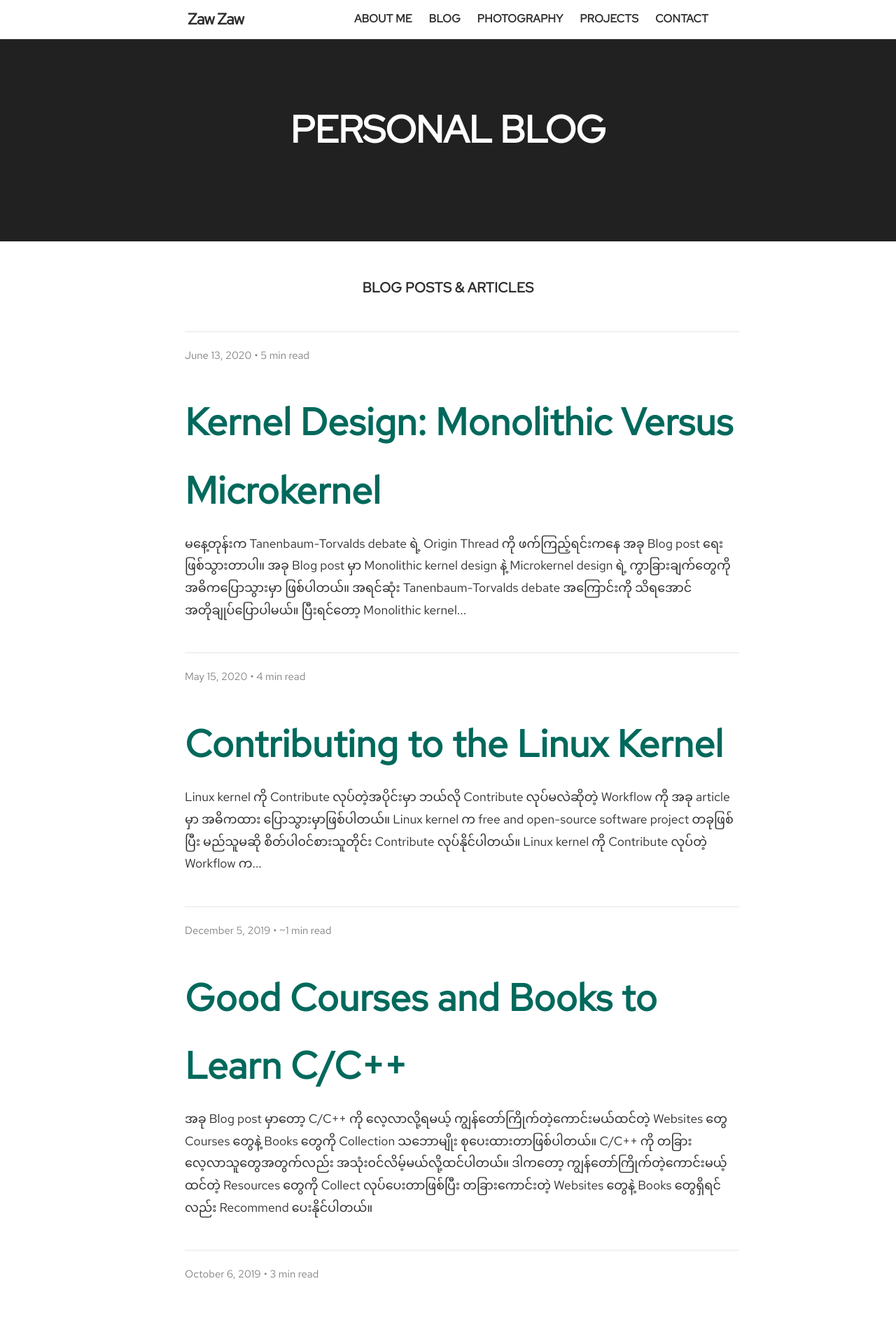
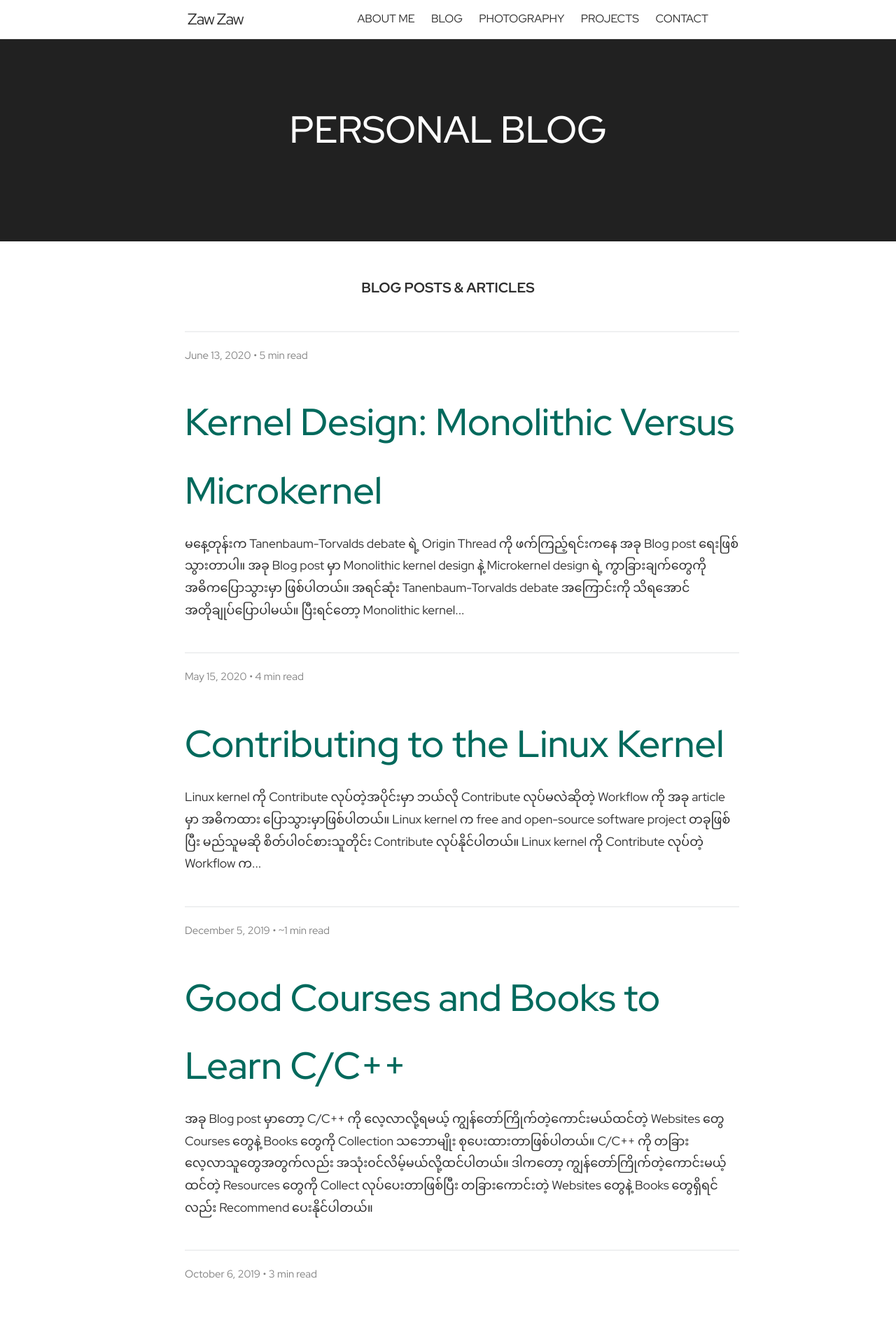
Before and after one commit to zawzaww/zawzaww.github.io, a Jekyll site: the page built from blog/index.html, in a window 1280 px wide. Shown: the top 1891 px of the page at 70% size. Built offline with Jekyll 4.4.1, drawn with Linux system fonts in a browser that asks for light colours; the list of posts is cut into pages by our own code.

Commit message:
_layouts: _sass: update Red Hat Disply font link with various font weights

```diff
--- a/_includes/site-header.html
+++ b/_includes/site-header.html
@@ -5,7 +5,7 @@
     {% assign page_paths = site.header_pages | default: default_paths %}
 
     {% if page.layout != 'home' %}
-    <a class="site-title" href="{{ "/" | relative_url }}"><b>{{ site.title | escape }}</b></a>
+    <a class="site-title" href="{{ "/" | relative_url }}">{{ site.title | escape }}</a>
     {% endif %}
 
     {% if page_paths %}
@@ -22,11 +22,11 @@
         </label>
 
         <div class="trigger">
-	  <a class="page-link" href="https://zawzaww.github.io/about"><b>ABOUT ME</b></a>
-	  <a class="page-link" href="https://zawzaww.github.io/blog"><b>BLOG</b></a>
-	  <a class="page-link" href="https://zawzaww.github.io/photography"><b>PHOTOGRAPHY</b></a>
-	  <a class="page-link" href="https://zawzaww.github.io/projects"><b>PROJECTS</b></a>
-	  <a class="page-link" href="https://zawzaww.github.io/contact"><b>CONTACT</b></a>
+	  <a class="page-link" href="https://zawzaww.github.io/about">ABOUT ME</a>
+	  <a class="page-link" href="https://zawzaww.github.io/blog">BLOG</a>
+	  <a class="page-link" href="https://zawzaww.github.io/photography">PHOTOGRAPHY</a>
+	  <a class="page-link" href="https://zawzaww.github.io/projects">PROJECTS</a>
+	  <a class="page-link" href="https://zawzaww.github.io/contact">CONTACT</a>
         </div>
       </nav>
     {% endif %}
--- a/_layouts/default.html
+++ b/_layouts/default.html
@@ -55,8 +55,7 @@
     <link rel="icon" type="image/png" href="https://s20.postimg.cc/lie7on02l/purez.png">
     <meta name="robots" content="noarchive">
 
-    <link href="https://fonts.googleapis.com/css2?family=Red+Hat+Display&display=swap" rel="stylesheet" type='text/css'>
-    <link href="https://fonts.googleapis.com/css2?family=Red+Hat+Text&display=swap" rel="stylesheet">
+    <link href="https://fonts.googleapis.com/css2?family=Red+Hat+Display:wght@400;500;700;900&display=swap" rel="stylesheet">
     <link rel="stylesheet" href="{{ '/assets/css/style.css?v=' | append: site.github.build_revision | relative_url }}">
   </head>
 
--- a/_sass/blog/_layout.scss
+++ b/_sass/blog/_layout.scss
@@ -158,7 +158,7 @@
 .post-link {
   display: block;
   font-size: 54px;
-  font-weight: bold;
+  font-weight: 500;
 
   @include large {
     font-size: 54px;
--- a/_sass/jekyll-theme-cayman-blog.scss
+++ b/_sass/jekyll-theme-cayman-blog.scss
@@ -28,15 +28,14 @@
 body {
   padding: 0;
   margin: 0;
-  font-family: "Red Hat Text", "Helvetica Neue", Helvetica, Arial, sans-serif;
+  font-family: "Red Hat Display", "Helvetica Neue", Helvetica, Arial, sans-serif;
   font-size: 18px;
-  font-weight: normal;
+  font-weight: 400;
   line-height: 1.8;
   color: $body-text-color;
 }
 
 body {
-  height: 100%;
   font-size: 100%;
 }
 
@@ -129,7 +128,7 @@ img-circle {
   margin-top: 0;
   font-family: "Red Hat Display", "Helvetica Neue", Helvetica, Arial, sans-serif;
   font-size:  54px;
-  font-weight: bold;
+  font-weight: 500;
   margin-bottom: 0.1rem;
 
   @include large {
```
